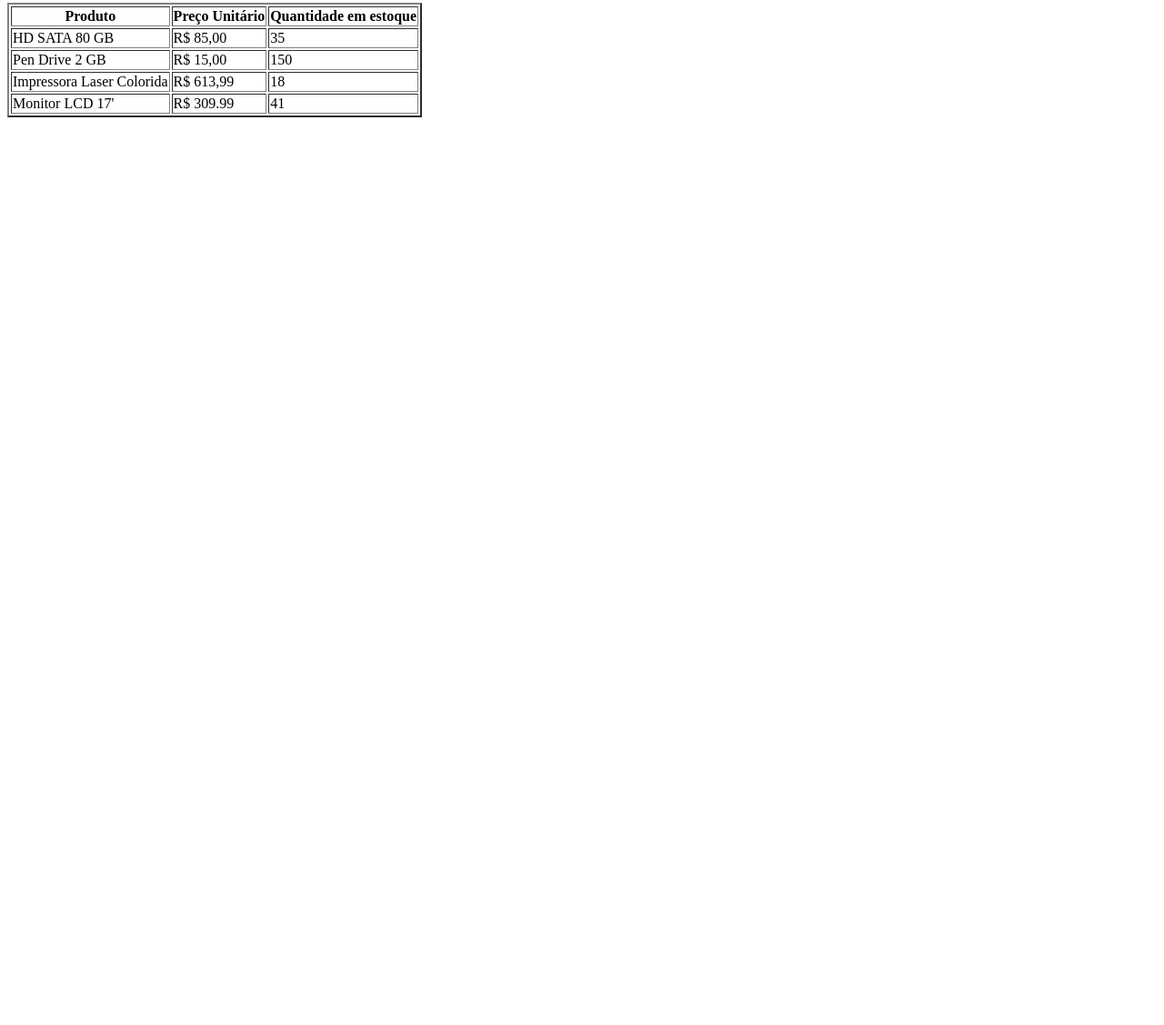
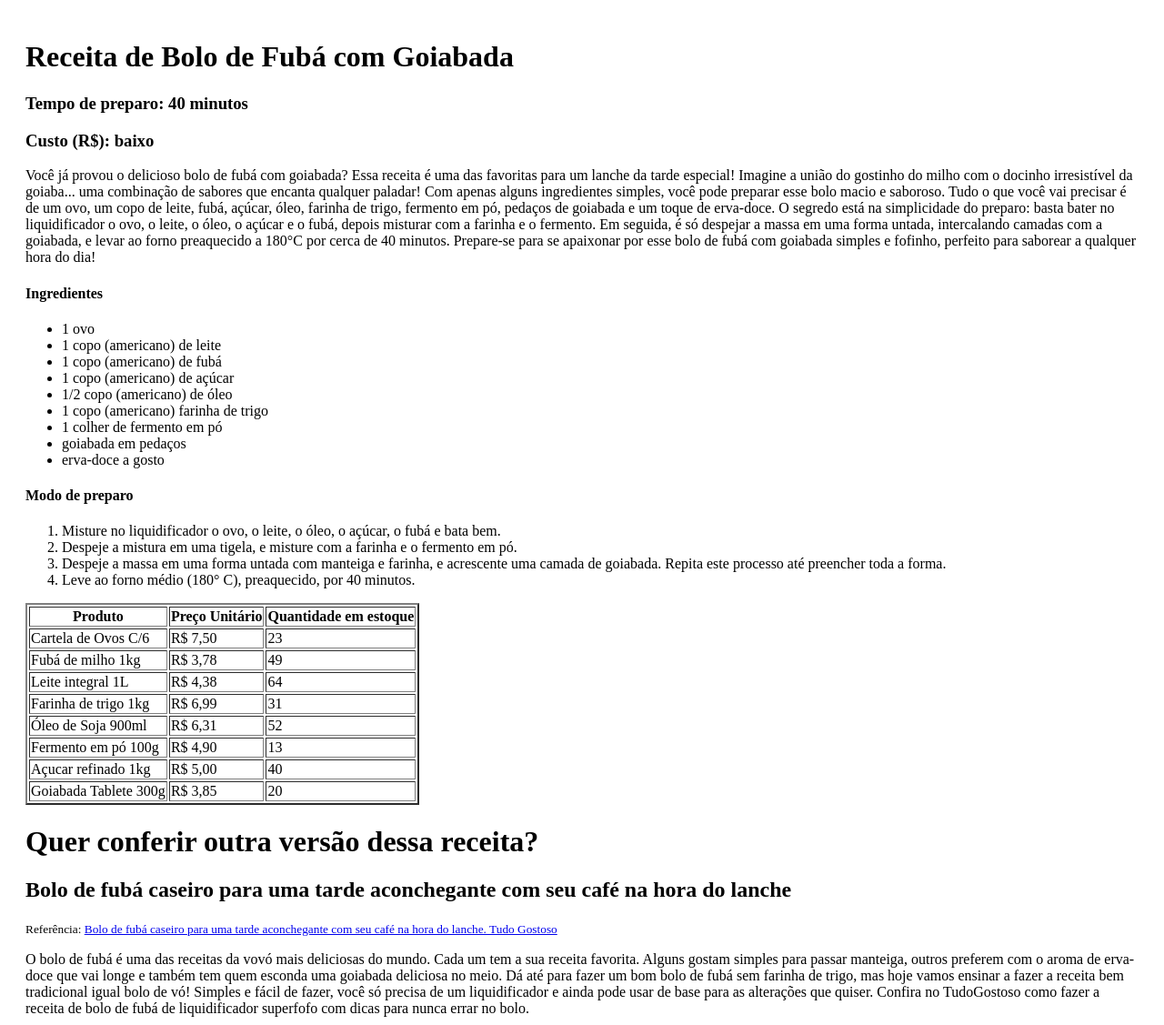
Before and after one commit to rfxct/ex_aula03, a plain HTML site: page index.html in a window 1280 px wide. Shown: the part 5-1132 px from the top of the page at 91% size. Before the commit the page ends 800 px from the top, so only its background shows below. Drawn offline with Linux system fonts and the light colour scheme.

Commit message:
finalizar exercício

```diff
--- a/index.html
+++ b/index.html
@@ -1,29 +1,69 @@
 <!DOCTYPE html>
 <html lang="en">
-
   <head>
-    <meta charset="UTF-8">
-    <meta name="viewport" content="width=device-width, initial-scale=1.0">
-    <title>Document</title>
+    <meta charset="UTF-8" />
+    <meta name="viewport" content="width=device-width, initial-scale=1.0" />
+    <title>1ESPW - Marcos Ferreira - Exercício Aula03</title>
   </head>
 
-<body>
-    <!--
-        Crie uma página seguindo o layout da imagem a seguir (Use HTML semântico nas tags e meta tags)
-        No header insira algumas informações genéricas ou pessoais - não sensíveis (nome, profissão, idade, signo, etc.)
-        Na primeira <section> insira uma receita usando listas ordenadas para o passo a passo e não ordenadas para os ingredientes, deixe também o link para acessar a referência
-        Na segunda <section> insira a tabela mostrada na imagem a seguir
-        No <article> insira uma notícia recente com uma imagem, deixe também o link para acessar a referência
-        No <footer> insira suas informações de contato (email, telefone, etc)
-    -->
-
-    <header></header>
-
+  <body style="padding: 20px;">
+    <header>
+      <h1>Receita de Bolo de Fubá com Goiabada</h1>
+      <h3>Tempo de preparo: 40 minutos</h3>
+      <h3>Custo (R$): baixo</h3>
+      <p>
+        Você já provou o delicioso bolo de fubá com goiabada? Essa receita é uma
+        das favoritas para um lanche da tarde especial! Imagine a união do
+        gostinho do milho com o docinho irresistível da goiaba... uma combinação
+        de sabores que encanta qualquer paladar! Com apenas alguns ingredientes
+        simples, você pode preparar esse bolo macio e saboroso. Tudo o que você
+        vai precisar é de um ovo, um copo de leite, fubá, açúcar, óleo, farinha
+        de trigo, fermento em pó, pedaços de goiabada e um toque de erva-doce. O
+        segredo está na simplicidade do preparo: basta bater no liquidificador o
+        ovo, o leite, o óleo, o açúcar e o fubá, depois misturar com a farinha e
+        o fermento. Em seguida, é só despejar a massa em uma forma untada,
+        intercalando camadas com a goiabada, e levar ao forno preaquecido a
+        180°C por cerca de 40 minutos. Prepare-se para se apaixonar por esse
+        bolo de fubá com goiabada simples e fofinho, perfeito para saborear a
+        qualquer hora do dia!
+      </p>
+    </header>
 
     <main>
-        <section></section>
       <section>
+        <h4>Ingredientes</h4>
+        <ul>
+          <li>1 ovo</li>
+          <li>1 copo (americano) de leite</li>
+          <li>1 copo (americano) de fubá</li>
+          <li>1 copo (americano) de açúcar</li>
+          <li>1/2 copo (americano) de óleo</li>
+          <li>1 copo (americano) farinha de trigo</li>
+          <li>1 colher de fermento em pó</li>
+          <li>goiabada em pedaços</li>
+          <li>erva-doce a gosto</li>
+        </ul>
 
+        <h4>Modo de preparo</h4>
+        <ol>
+          <li>
+            Misture no liquidificador o ovo, o leite, o óleo, o açúcar, o fubá e
+            bata bem.
+          </li>
+          <li>
+            Despeje a mistura em uma tigela, e misture com a farinha e o
+            fermento em pó.
+          </li>
+          <li>
+            Despeje a massa em uma forma untada com manteiga e farinha, e
+            acrescente uma camada de goiabada. Repita este processo até
+            preencher toda a forma.
+          </li>
+          <li>Leve ao forno médio (180° C), preaquecido, por 40 minutos.</li>
+        </ol>
+      </section>
+
+      <section>
         <table border="2">
           <thead>
             <tr>
@@ -35,33 +75,109 @@
 
           <tbody>
             <tr>
-                        <td>HD SATA 80 GB</td>
-                        <td>R$ 85,00</td>
-                        <td>35</td>
+              <td>Cartela de Ovos C/6</td>
+              <td>R$ 7,50</td>
+              <td>23</td>
             </tr>
             <tr>
-                        <td>Pen Drive 2 GB</td>
-                        <td>R$ 15,00</td>
-                        <td>150</td>
+              <td>Fubá de milho 1kg</td>
+              <td>R$ 3,78</td>
+              <td>49</td>
             </tr>
             <tr>
-                        <td>Impressora Laser Colorida</td>
-                        <td>R$ 613,99</td>
-                        <td>18</td>
+              <td>Leite integral 1L</td>
+              <td>R$ 4,38</td>
+              <td>64</td>
             </tr>
             <tr>
-                        <td>Monitor LCD 17'</td>
-                        <td>R$ 309.99</td>
-                        <td>41</td>
+              <td>Farinha de trigo 1kg</td>
+              <td>R$ 6,99</td>
+              <td>31</td>
+            </tr>
+            <tr>
+              <td>Óleo de Soja 900ml</td>
+              <td>R$ 6,31</td>
+              <td>52</td>
+            </tr>
+            <tr>
+              <td>Fermento em pó 100g</td>
+              <td>R$ 4,90</td>
+              <td>13</td>
+            </tr>
+            <tr>
+              <td>Açucar refinado 1kg</td>
+              <td>R$ 5,00</td>
+              <td>40</td>
+            </tr>
+            <tr>
+              <td>Goiabada Tablete 300g</td>
+              <td>R$ 3,85</td>
+              <td>20</td>
             </tr>
           </tbody>
         </table>
+      </section>
 
-        </section>
-        <article></article>
+      <h1>Quer conferir outra versão dessa receita?</h1>
+      <article>
+        <h2>
+          Bolo de fubá caseiro para uma tarde aconchegante com seu café na hora
+          do lanche
+        </h2>
+
+        <small>
+          Referência:
+          <a
+            href="https://www.tudogostoso.com.br/noticias/bolo-de-fuba-caseiro-para-uma-tarde-aconchegante-com-seu-cafe-na-hora-do-lanche-a11696.htm"
+            >Bolo de fubá caseiro para uma tarde aconchegante com seu café na
+            hora do lanche. Tudo Gostoso</a
+          >
+        </small>
+
+        <p>
+          O bolo de fubá é uma das receitas da vovó mais deliciosas do mundo.
+          Cada um tem a sua receita favorita. Alguns gostam simples para passar
+          manteiga, outros preferem com o aroma de erva-doce que vai longe e
+          também tem quem esconda uma goiabada deliciosa no meio. Dá até para
+          fazer um bom bolo de fubá sem farinha de trigo, mas hoje vamos ensinar
+          a fazer a receita bem tradicional igual bolo de vó! Simples e fácil de
+          fazer, você só precisa de um liquidificador e ainda pode usar de base
+          para as alterações que quiser. Confira no TudoGostoso como fazer a
+          receita de bolo de fubá de liquidificador superfofo com dicas para
+          nunca errar no bolo.
+        </p>
+
+        <img
+          src="img/bolo-de-fuba-imagem.webp"
+          alt="Bolo de fubá"
+          width="600px"
+          style="padding: 0 calc(calc(100% - 600px) / 2)"
+        />
+      </article>
     </main>
 
-    <footer></footer>
+    <footer style="display: flex; justify-content: space-around">
+      <span>
+        Email redação:
+        <a href="mailto:redacao@tudogostoso.com.br"
+          >redacao@tudogostoso.com.br</a
+        >
+      </span>
+
+      <span>
+        Email comercial:
+        <a href="mailto:anuncie@tudogostoso.com.br"
+          >anuncie@tudogostoso.com.br</a
+        >
+      </span>
+
+      <span>
+        Dúvidas em relação à privacidade e uso de dados:
+
+        <a href="mailto:dpo.tudogostoso@webedia-group.com"
+          >dpo.tudogostoso@webedia-group.com</a
+        >
+      </span>
+    </footer>
   </body>
-
 </html>
```
Also changed, not shown: img/bolo-de-fuba-imagem.webp (added), 1 other file. Lines whose indentation alone changed are shown as unchanged.
